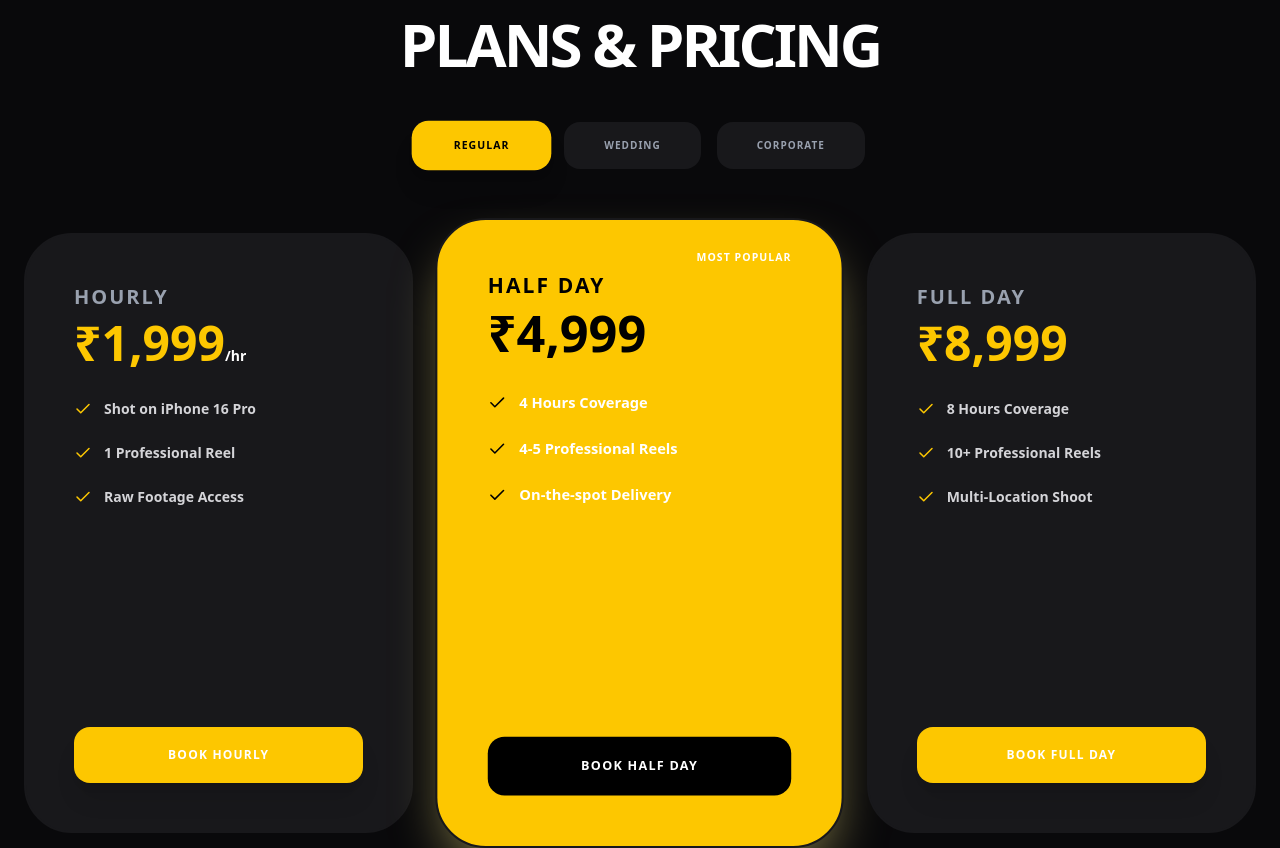
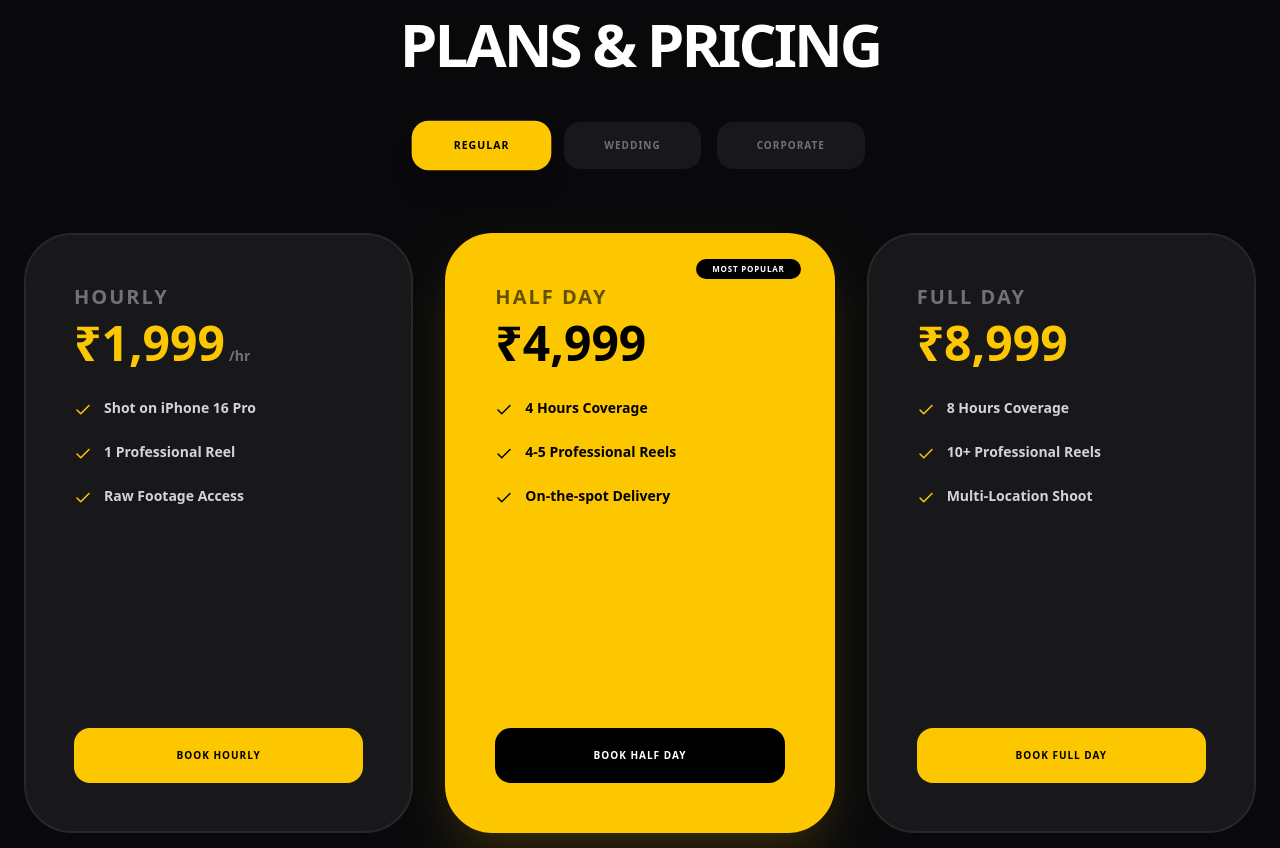
Before and after one commit to Pankaj25509/CVGPost, a React (Vite) app: page / in a window 1280 px wide. Shown: the part 3920-4768 px from the top of the page. Built offline with nearby package versions, Linux system fonts and the light colour scheme.

Commit message:
fixed mobile screen responsiveness

```diff
--- a/src/App.jsx
+++ b/src/App.jsx
@@ -487,15 +487,17 @@ const App = () => {
                   borderColor: "#EAB308",
                   backgroundColor: "#18181b",
                 }}
-                className="p-10 rounded-[2.5rem] border-2 border-zinc-800 bg-zinc-900 transition-all group cursor-default"
+                className="p-6 md:p-10 rounded-[2rem] md:rounded-[2.5rem] border-2 border-zinc-800 bg-zinc-900 transition-all group cursor-default"
               >
-                <div className="mb-6 p-4 bg-zinc-950 rounded-2xl w-fit shadow-sm group-hover:shadow-yellow-100 transition-all">
-                  {React.cloneElement(feature.icon, { size: 32 })}
+                <div className="mb-4 md:mb-6 p-3 md:p-4 bg-zinc-950 rounded-xl md:rounded-2xl w-fit shadow-sm group-hover:shadow-yellow-100 transition-all">
+                  {React.cloneElement(feature.icon, {
+                    className: "w-6 h-6 md:w-8 md:h-8 text-yellow-400",
+                  })}
                 </div>
-                <h3 className="text-xl font-black uppercase mb-4 tracking-tight">
+                <h3 className="text-lg md:text-xl font-black uppercase mb-2 md:mb-4 tracking-tight">
                   {feature.title}
                 </h3>
-                <p className="text-zinc-400 font-medium leading-relaxed text-sm text-white text-white">
+                <p className="text-zinc-400 font-medium leading-relaxed text-xs md:text-sm">
                   {feature.desc}
                 </p>
               </motion.div>
@@ -518,7 +520,7 @@ const App = () => {
               High Conversion Content
             </p>
           </div>
-          <div className="grid grid-cols-1 md:grid-cols-3 gap-8">
+          <div className="grid grid-cols-2 md:grid-cols-3 gap-3 md:gap-8">
             {projects.map((project, i) => (
               <motion.div
                 key={i}
@@ -527,24 +529,27 @@ const App = () => {
                   boxShadow: "0 0 30px rgba(250, 204, 21, 0.35)",
                   borderColor: "rgba(250, 204, 21, 1)",
                 }}
-                className="group relative aspect-[9/16] bg-zinc-900 rounded-[2.5rem] overflow-hidden border-2 border-zinc-900 transition-all duration-300 cursor-pointer"
+                className="group relative aspect-[9/16] bg-zinc-900 rounded-[1rem] md:rounded-[2.5rem] overflow-hidden border border-zinc-900 md:border-2 transition-all duration-300 cursor-pointer"
               >
                 <img
                   src={project.img}
                   className="absolute inset-0 w-full h-full object-cover transition-all duration-500 group-hover:scale-110"
                   alt={project.name}
                 />
+
                 <div className="absolute inset-0 bg-gradient-to-t from-black via-transparent to-transparent opacity-80 group-hover:opacity-90 transition-opacity" />
+
                 <div className="absolute inset-0 flex items-center justify-center opacity-0 group-hover:opacity-100 transition-opacity">
-                  <div className="bg-yellow-400 p-5 rounded-full text-black transform scale-0 group-hover:scale-100 transition-transform duration-300 shadow-xl">
-                    <Play fill="black" size={24} />
+                  <div className="bg-yellow-400 p-2 md:p-5 rounded-full text-black transform scale-0 group-hover:scale-100 transition-transform duration-300 shadow-xl">
+                    <Play fill="black" className="w-4 h-4 md:w-6 md:h-6" />
                   </div>
                 </div>
-                <div className="absolute bottom-8 left-8 text-white z-10 text-left">
-                  <p className="text-yellow-400 text-[10px] font-black uppercase tracking-widest mb-1">
+
+                <div className="absolute bottom-3 left-3 md:bottom-8 md:left-8 text-white z-10 text-left">
+                  <p className="text-yellow-400 text-[6px] md:text-[10px] font-black uppercase tracking-widest mb-0.5 md:mb-1">
                     {project.category}
                   </p>
-                  <h3 className="text-2xl font-black leading-tight uppercase">
+                  <h3 className="text-xs md:text-2xl font-black leading-tight uppercase">
                     {project.name}
                   </h3>
                 </div>
@@ -557,30 +562,37 @@ const App = () => {
       {/* Pricing Section */}
       <section
         id="pricing"
-        className="py-24 px-6 max-w-7xl mx-auto bg-zinc-950 border-t border-zinc-800"
+        className="py-24 px-4 md:px-6 max-w-7xl mx-auto bg-zinc-950 border-t border-zinc-800"
       >
         <div className="text-center mb-12">
           <h2 className="text-4xl md:text-6xl font-black mb-12 uppercase text-white tracking-tighter">
             Plans & Pricing
           </h2>
-          <div className="flex flex-wrap justify-center gap-4 mb-16">
+
+          <div className="flex flex-wrap justify-center gap-2 md:gap-4 mb-16">
             {["regular", "wedding", "corporate"].map((tab) => (
               <button
                 key={tab}
                 onClick={() => setPricingTab(tab)}
-                className={`px-10 py-4 rounded-2xl text-[10px] font-black uppercase tracking-widest transition-all ${pricingTab === tab ? "bg-yellow-400 text-black shadow-xl scale-105" : "bg-zinc-900 text-gray-400 hover:bg-zinc-40-200"}`}
+                className={`px-6 md:px-10 py-3 md:py-4 rounded-xl md:rounded-2xl text-[10px] font-black uppercase tracking-widest transition-all ${
+                  pricingTab === tab
+                    ? "bg-yellow-400 text-black shadow-xl scale-105"
+                    : "bg-zinc-900 text-zinc-500 hover:bg-zinc-800"
+                }`}
               >
                 {tab}
               </button>
             ))}
           </div>
         </div>
+
+        {/* Swipe Container */}
         <motion.div
           key={pricingTab}
-          initial={{ opacity: 0, y: 20 }}
-          animate={{ opacity: 1, y: 0 }}
+          initial={{ opacity: 0, x: 20 }}
+          animate={{ opacity: 1, x: 0 }}
           transition={{ duration: 0.4 }}
-          className="grid grid-cols-1 md:grid-cols-3 gap-8 items-stretch"
+          className="flex md:grid md:grid-cols-3 gap-4 md:gap-8 overflow-x-auto md:overflow-visible pb-8 snap-x snap-mandatory scrollbar-hide"
         >
           {pricingData[pricingTab].map((plan, i) => (
             <motion.div
@@ -588,57 +600,78 @@ const App = () => {
               whileHover={{
                 y: -10,
                 borderColor: "rgba(250, 204, 21, 1)",
-                boxShadow: "0 0 40px rgba(250, 204, 21, 0.3)",
+                boxShadow: "0 0 40px rgba(250, 204, 21, 0.2)",
               }}
-              className={`p-12 min-h-[600px] rounded-[3rem] border-2 border-zinc-900 transition-all flex flex-col relative ${plan.dark ? "bg-yellow-400 text-black scale-105 shadow-2xl shadow-yellow-200/50" : "bg-zinc-900 text-white border-zinc-800"}`}
+              // MOBILE: min-w-[85vw] ensures they stay in one row but are large enough to read
+              className={`p-8 md:p-12 min-w-[85vw] md:min-w-0 md:min-h-[600px] rounded-[2.5rem] md:rounded-[3rem] border-2 transition-all flex flex-col relative snap-center ${
+                plan.dark
+                  ? "bg-yellow-400 text-black border-yellow-400 shadow-2xl shadow-yellow-400/20"
+                  : "bg-zinc-900 text-white border-zinc-800"
+              }`}
             >
               {plan.popular && (
-                <div className="absolute top-6 right-8 bg-yellow-400 text-white text-[10px] font-black px-4 py-1 rounded-full uppercase tracking-widest">
+                <div
+                  className={`absolute top-6 right-8 text-[8px] font-black px-4 py-1 rounded-full uppercase tracking-widest ${plan.dark ? "bg-black text-white" : "bg-yellow-400 text-black"}`}
+                >
                   Most Popular
                 </div>
               )}
+
               <h3
-                className={`text-xl font-bold mb-2 uppercase tracking-widest ${!plan.dark ? "text-gray-400" : ""}`}
+                className={`text-lg md:text-xl font-bold mb-2 uppercase tracking-widest ${!plan.dark ? "text-zinc-500" : "text-black/60"}`}
               >
                 {plan.title}
               </h3>
+
               <div
-                className={`text-5xl font-black mb-8 ${!plan.dark ? "text-yellow-400" : ""}`}
+                className={`text-4xl md:text-5xl font-black mb-8 ${!plan.dark ? "text-yellow-400" : "text-black"}`}
               >
                 {plan.price}
-                <span className="text-sm text-white text-white text-gray-400 font-bold">
+                <span
+                  className={`text-xs md:text-sm font-bold ml-1 ${!plan.dark ? "text-zinc-500" : "text-black/40"}`}
+                >
                   {plan.suffix}
                 </span>
               </div>
+
               <div className="flex-grow">
-                <ul className="space-y-6">
+                <ul className="space-y-4 md:space-y-6">
                   {plan.features.map((feat, idx) => (
                     <li
                       key={idx}
-                      className={`flex items-center gap-3 text-sm text-white text-white font-black ${!plan.dark ? "text-zinc-300" : ""}`}
+                      className={`flex items-start gap-3 text-xs md:text-sm font-black leading-tight ${!plan.dark ? "text-zinc-300" : "text-black"}`}
                     >
                       <Check
                         size={18}
-                        className={
-                          !plan.dark ? "text-yellow-400" : "text-black"
-                        }
-                      />{" "}
+                        className={`mt-0.5 flex-shrink-0 ${!plan.dark ? "text-yellow-400" : "text-black"}`}
+                      />
                       {feat}
                     </li>
                   ))}
                 </ul>
               </div>
+
               <button
                 onClick={() => window.open("/booking.html", "_blank")}
-                className={`w-full py-5 mt-8 rounded-2xl font-black uppercase text-xs tracking-widest transition-all cursor-pointer ${plan.dark ? "bg-black text-white" : "bg-yellow-400 text-white hover:bg-yellow-400 hover:text-white shadow-xl"}`}
+                className={`w-full py-5 mt-8 rounded-2xl font-black uppercase text-[10px] tracking-widest transition-all ${
+                  plan.dark
+                    ? "bg-black text-white hover:bg-zinc-800"
+                    : "bg-yellow-400 text-black hover:bg-white"
+                }`}
               >
                 Book {plan.title}
               </button>
             </motion.div>
           ))}
         </motion.div>
+
+        {/* Mobile Swipe Indicator (Optional) */}
+        <div className="flex justify-center gap-1.5 mt-4 md:hidden">
+          {[0, 1, 2].map((dot) => (
+            <div key={dot} className="w-1.5 h-1.5 rounded-full bg-zinc-800" />
+          ))}
+        </div>
       </section>
-
       {/* Partnership Section (Reelmakers and Brands) */}
       <section
         id="partnership"
--- a/src/index.css
+++ b/src/index.css
@@ -1,4 +1,13 @@
 @import "tailwindcss";
+
+.scrollbar-hide::-webkit-scrollbar {
+  display: none;
+}
+
+.scrollbar-hide {
+  -ms-overflow-style: none;
+  scrollbar-width: none;
+}
 
 :root {
   background-color: black;
@@ -7,5 +16,5 @@
 
 body {
   margin: 0;
-  font-family: 'Inter', sans-serif;
+  font-family: "Inter", sans-serif;
 }
```
